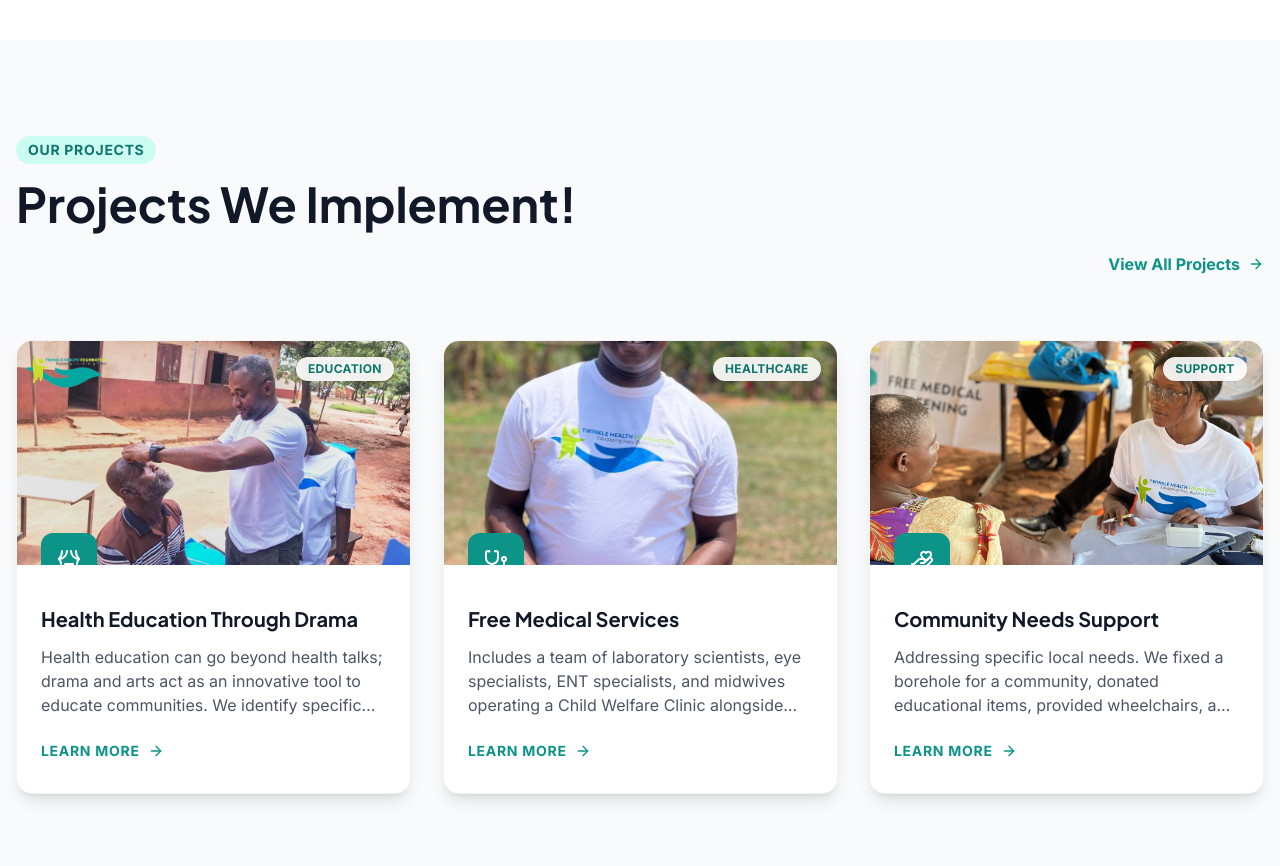
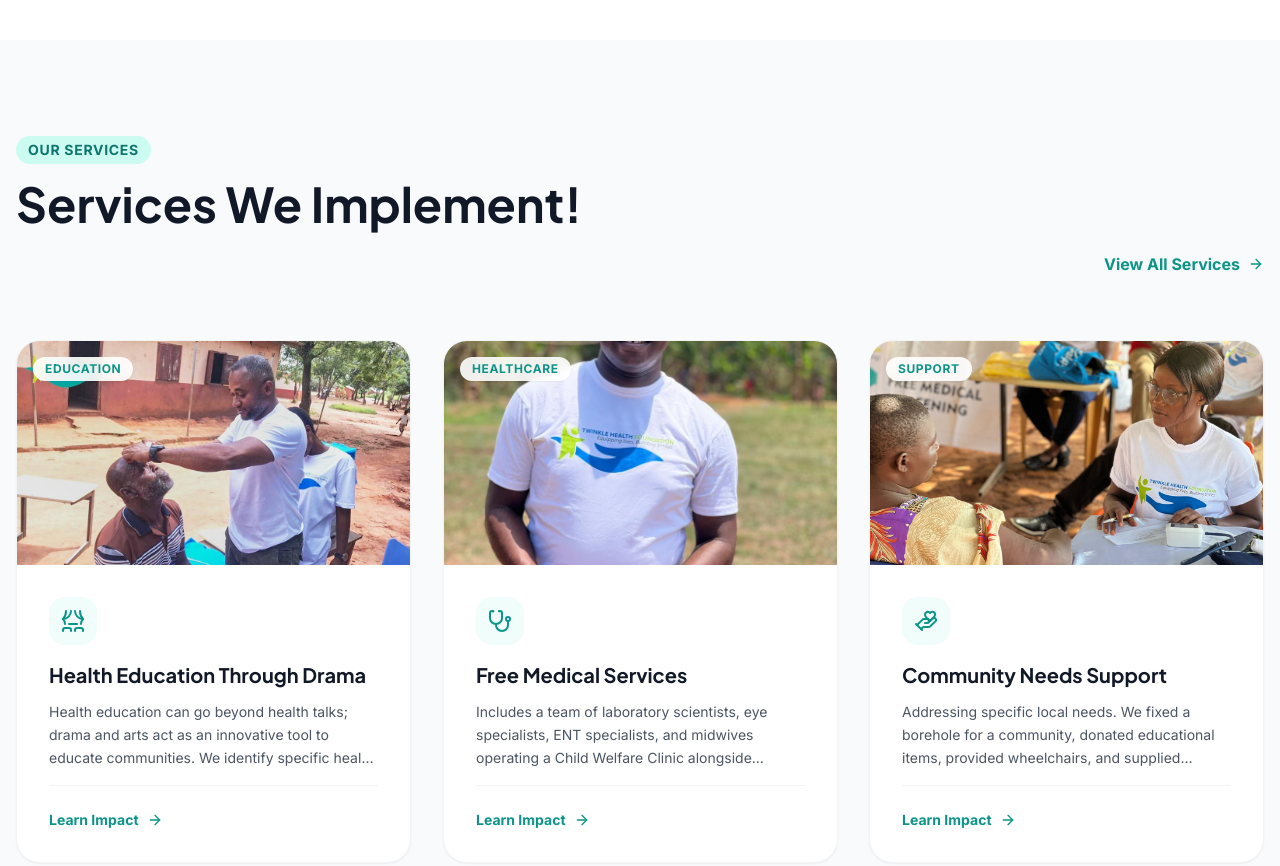
Before and after one commit to WilsonTenk/Twinklehealth-V2, a React (Vite) app: page / in a window 1280 px wide. Shown: the part 1920-2786 px from the top of the page. Built offline with nearby package versions, Linux system fonts and the light colour scheme.

Commit message:
Refactor Projects to Services: rename files, components, and update text

```diff
--- a/src/App.tsx
+++ b/src/App.tsx
@@ -4,7 +4,7 @@ import {
     Theater, Stethoscope, HandHeart, Sprout,
     Shirt, Users, Shield
 } from 'lucide-react';
-import { Project, BlogPost } from './types';
+import { Service, BlogPost } from './types';
 import Header from './components/Header';
 import Footer from './components/Footer';
 import LoadingSpinner from './components/LoadingSpinner';
@@ -12,8 +12,8 @@ import LoadingSpinner from './components/LoadingSpinner';
 // Lazy Load Pages
 const Home = React.lazy(() => import('./pages/Home'));
 const About = React.lazy(() => import('./pages/About'));
-const Projects = React.lazy(() => import('./pages/Projects'));
-const ProjectDetail = React.lazy(() => import('./pages/ProjectDetail'));
+const Services = React.lazy(() => import('./pages/Services'));
+const ServiceDetail = React.lazy(() => import('./pages/ServiceDetail'));
 const Blog = React.lazy(() => import('./pages/Blog'));
 const BlogDetail = React.lazy(() => import('./pages/BlogDetail'));
 const GetInvolved = React.lazy(() => import('./pages/GetInvolved'));
@@ -21,7 +21,7 @@ const SearchResults = React.lazy(() => import('./pages/SearchResults'));
 
 // --- Data Definitions (Shared) ---
 
-const projects: Project[] = [
+const services: Service[] = [
     {
         id: 1,
         title: "Health Education Through Drama",
@@ -312,7 +312,7 @@ const App: React.FC = () => {
 
     // Helper to determine which Nav Item should be highlighted
     const getActiveNav = () => {
-        if (viewState.page === 'ProjectDetail') return 'Projects';
+        if (viewState.page === 'ServiceDetail') return 'Services';
         if (viewState.page === 'BlogDetail') return 'Blog';
         if (viewState.page === 'SearchResults') return '';
         return viewState.page;
@@ -322,20 +322,20 @@ const App: React.FC = () => {
     const renderContent = () => {
         switch (viewState.page) {
             case 'Home':
-                return <Home projects={projects} blogPosts={blogPosts} onNavigate={navigate} />;
+                return <Home services={services} blogPosts={blogPosts} onNavigate={navigate} />;
             case 'About':
                 return <About />;
-            case 'Projects': // Renamed from Services
-                return <Projects projects={projects} onNavigate={navigate} />;
-            case 'ProjectDetail': // Renamed from ServiceDetail
-                const project = projects.find(s => s.id === viewState.id);
-                return project ? (
-                    <ProjectDetail
-                        project={project}
-                        onBack={() => navigate('Projects')}
+            case 'Services': // Renamed from Projects
+                return <Services services={services} onNavigate={navigate} />;
+            case 'ServiceDetail': // Renamed from ProjectDetail
+                const service = services.find(s => s.id === viewState.id);
+                return service ? (
+                    <ServiceDetail
+                        service={service}
+                        onBack={() => navigate('Services')}
                         onDonate={() => navigate('Get Involved')}
                     />
-                ) : <Projects projects={projects} onNavigate={navigate} />;
+                ) : <Services services={services} onNavigate={navigate} />;
             case 'Blog':
                 return <Blog blogPosts={blogPosts} onNavigate={navigate} />;
             case 'BlogDetail':
@@ -351,12 +351,12 @@ const App: React.FC = () => {
             case 'SearchResults':
                 return <SearchResults
                     query={viewState.query || ''}
-                    projects={projects}
+                    services={services}
                     blogPosts={blogPosts}
                     onNavigate={navigate}
                 />;
             default:
-                return <Home projects={projects} blogPosts={blogPosts} onNavigate={navigate} />;
+                return <Home services={services} blogPosts={blogPosts} onNavigate={navigate} />;
         }
     };
 
@@ -376,7 +376,7 @@ const App: React.FC = () => {
                 </Suspense>
             </main>
 
-            <Footer onNavigate={(page) => navigate(page)} projects={projects} />
+            <Footer onNavigate={(page) => navigate(page)} services={services} />
         </div>
     );
 };
--- a/src/components/Footer.tsx
+++ b/src/components/Footer.tsx
@@ -1,13 +1,13 @@
 import React, { useState } from 'react';
 import { Facebook, Twitter, Instagram, Youtube, ArrowRight, Mail, Phone, Linkedin, ChevronDown, ChevronUp } from 'lucide-react';
-import { Project } from '../types';
+import { Service } from '../types';
 
 interface FooterProps {
     onNavigate: (page: string) => void;
-    projects: Project[];
+    services: Service[];
 }
 
-const Footer: React.FC<FooterProps> = ({ onNavigate, projects }) => {
+const Footer: React.FC<FooterProps> = ({ onNavigate, services }) => {
     const [email, setEmail] = useState('');
     const [status, setStatus] = useState<'idle' | 'submitting' | 'success' | 'error'>('idle');
 
@@ -127,26 +127,26 @@ const Footer: React.FC<FooterProps> = ({ onNavigate, projects }) => {
                         </div>
                     </div>
 
-                    {/* Projects - Accordion on Mobile */}
+                    {/* Services - Accordion on Mobile */}
                     <div className="lg:col-span-1 border-b border-gray-900 lg:border-none pb-6 lg:pb-0">
                         <button
                             className="w-full flex justify-between items-center lg:cursor-default"
-                            onClick={() => toggleSection('projects')}
+                            onClick={() => toggleSection('services')}
                         >
-                            <h3 className="text-white font-bold text-lg">Our Projects</h3>
+                            <h3 className="text-white font-bold text-lg">Our Services</h3>
                             <div className="lg:hidden text-gray-500">
-                                {openSection === 'projects' ? <ChevronUp size={20} /> : <ChevronDown size={20} />}
+                                {openSection === 'services' ? <ChevronUp size={20} /> : <ChevronDown size={20} />}
                             </div>
                         </button>
-                        <div className={`mt-4 lg:mt-6 space-y-3 overflow-hidden transition-all duration-300 ${openSection === 'projects' ? 'max-h-96 opacity-100' : 'max-h-0 opacity-0 lg:max-h-full lg:opacity-100'}`}>
-                            {projects.slice(0, 4).map((project) => (
+                        <div className={`mt-4 lg:mt-6 space-y-3 overflow-hidden transition-all duration-300 ${openSection === 'services' ? 'max-h-96 opacity-100' : 'max-h-0 opacity-0 lg:max-h-full lg:opacity-100'}`}>
+                            {services.slice(0, 4).map((service) => (
                                 <button
-                                    key={project.id}
-                                    onClick={() => onNavigate('Projects')}
+                                    key={service.id}
+                                    onClick={() => onNavigate('Services')}
                                     className="block w-full text-left hover:text-primary-400 text-gray-400 transition-colors text-sm py-1"
-                                    title={project.title}
+                                    title={service.title}
                                 >
-                                    {truncate(project.title, 25)}
+                                    {truncate(service.title, 25)}
                                 </button>
                             ))}
                         </div>
--- a/src/components/Header.tsx
+++ b/src/components/Header.tsx
@@ -33,7 +33,7 @@ const Header: React.FC<HeaderProps> = ({ currentPage, onNavigate, onSearch, isDa
         }
     }, [isSearchOpen]);
 
-    const navItems = ['Home', 'About', 'Projects', 'Blog', 'Get Involved'];
+    const navItems = ['Home', 'About', 'Services', 'Blog', 'Get Involved'];
 
     const handleNavClick = (item: string) => {
         onNavigate(item);
--- a/src/components/ProjectCard.tsx
+++ /dev/null
@@ -1,48 +0,0 @@
-
-import React from 'react';
-import { ArrowRight } from 'lucide-react';
-import { Project } from '../types';
-
-interface ProjectCardProps {
-    project: Project;
-    onNavigate?: (page: string, id?: number) => void;
-}
-
-const ProjectCard: React.FC<ProjectCardProps> = ({ project, onNavigate }) => {
-    return (
-        <div className="group h-full bg-white dark:bg-gray-900 rounded-2xl overflow-hidden shadow-lg hover:shadow-2xl transition-all duration-300 border border-gray-100 dark:border-gray-800 flex flex-col">
-            <div className="relative h-56 overflow-hidden cursor-pointer" onClick={() => onNavigate && onNavigate('ProjectDetail', project.id)}>
-                <img
-                    src={project.image}
-                    alt={project.title}
-                    className="w-full h-full object-cover transform group-hover:scale-110 transition-transform duration-700"
-                />
-                <div className="absolute top-4 right-4 bg-white/90 backdrop-blur-sm px-3 py-1 rounded-full text-xs font-bold text-primary-700 shadow-sm uppercase tracking-wide">
-                    {project.tag}
-                </div>
-                <div className="absolute -bottom-6 left-6 bg-primary-600 p-4 rounded-xl shadow-lg group-hover:bg-accent-500 transition-colors duration-300 text-white">
-                    <project.icon size={24} />
-                </div>
-            </div>
-            <div className="pt-10 pb-8 px-6 flex-grow flex flex-col">
-                <h3
-                    className="text-xl font-heading font-bold text-gray-900 dark:text-white mb-3 group-hover:text-primary-600 dark:group-hover:text-primary-400 transition-colors cursor-pointer"
-                    onClick={() => onNavigate && onNavigate('ProjectDetail', project.id)}
-                >
-                    {project.title}
-                </h3>
-                <p className="text-gray-600 dark:text-gray-300 mb-6 flex-grow line-clamp-3">
-                    {project.description}
-                </p>
-                <button
-                    onClick={() => onNavigate && onNavigate('ProjectDetail', project.id)}
-                    className="inline-flex items-center text-primary-600 dark:text-primary-400 font-bold text-sm uppercase tracking-wider group-hover:text-accent-600 dark:group-hover:text-accent-400 transition-colors mt-auto"
-                >
-                    Learn More <ArrowRight size={16} className="ml-2 transform group-hover:translate-x-1 transition-transform" />
-                </button>
-            </div>
-        </div>
-    );
-};
-
-export default ProjectCard;
--- /dev/null
+++ b/src/components/ServiceCard.tsx
@@ -0,0 +1,49 @@
+import React from 'react';
+import { ArrowRight } from 'lucide-react';
+import { Service } from '../types';
+
+interface ServiceCardProps {
+    service: Service;
+    onNavigate: (page: string, id?: number) => void;
+}
+
+const ServiceCard: React.FC<ServiceCardProps> = ({ service, onNavigate }) => {
+    return (
+        <div
+            onClick={() => onNavigate('ServiceDetail', service.id)}
+            className="group h-full bg-white dark:bg-gray-900 rounded-3xl overflow-hidden shadow-sm hover:shadow-xl transition-all duration-300 border border-gray-100 dark:border-gray-800 flex flex-col cursor-pointer"
+        >
+            <div className="relative h-56 overflow-hidden">
+                <img
+                    src={service.image}
+                    alt={service.title}
+                    className="w-full h-full object-cover transition-transform duration-700 group-hover:scale-110"
+                />
+                <div className="absolute top-4 left-4 bg-white/90 dark:bg-gray-900/90 backdrop-blur-sm px-3 py-1 rounded-full text-xs font-bold text-primary-600 dark:text-primary-400 uppercase tracking-wider shadow-sm">
+                    {service.tag}
+                </div>
+            </div>
+
+            <div className="p-8 flex flex-col flex-grow">
+                <div className="mb-4">
+                    <div className="bg-primary-50 dark:bg-primary-900/30 p-3 rounded-2xl w-fit text-primary-600 dark:text-primary-400 mb-4 group-hover:bg-primary-600 group-hover:text-white transition-colors duration-300">
+                        <service.icon size={24} />
+                    </div>
+                    <h3 className="text-xl font-heading font-bold text-gray-900 dark:text-white mb-3 group-hover:text-primary-600 dark:group-hover:text-primary-400 transition-colors">
+                        {service.title}
+                    </h3>
+                    <p className="text-gray-600 dark:text-gray-300 line-clamp-3 leading-relaxed text-sm">
+                        {service.description}
+                    </p>
+                </div>
+
+                <div className="mt-auto pt-6 border-t border-gray-100 dark:border-gray-800 flex items-center text-primary-600 dark:text-primary-400 font-bold text-sm group-hover:translate-x-1 transition-transform">
+                    <span>Learn Impact</span>
+                    <ArrowRight size={16} className="ml-2" />
+                </div>
+            </div>
+        </div>
+    );
+};
+
+export default ServiceCard;
--- a/src/pages/Home.tsx
+++ b/src/pages/Home.tsx
@@ -1,15 +1,15 @@
 import React, { useState } from 'react';
 import { Heart, Check, Phone, ArrowRight, Quote, HelpCircle, ChevronDown } from 'lucide-react';
 import SectionTitle from '../components/SectionTitle';
-import ProjectCard from '../components/ProjectCard';
+import ServiceCard from '../components/ServiceCard';
 import BlogCard from '../components/BlogCard';
 import ScrollReveal from '../components/ScrollReveal';
-import { Project, BlogPost, Testimonial, FaqItem } from '../types';
+import { Service, BlogPost, Testimonial, FaqItem } from '../types';
 import DonationButton from '../components/DonationButton';
 import CountUp from '../components/CountUp';
 
 interface HomeProps {
-    projects: Project[];
+    services: Service[];
     blogPosts: BlogPost[];
     onNavigate: (page: string, id?: number) => void;
 }
@@ -88,7 +88,7 @@ const AccordionItem: React.FC<{ item: FaqItem; isOpen: boolean; onToggle: () =>
     );
 };
 
-const Home: React.FC<HomeProps> = ({ projects, blogPosts, onNavigate }) => {
+const Home: React.FC<HomeProps> = ({ services, blogPosts, onNavigate }) => {
     const [openFaqId, setOpenFaqId] = useState<number | null>(1);
     const [activeIndex, setActiveIndex] = useState(0);
 
@@ -250,29 +250,29 @@ const Home: React.FC<HomeProps> = ({ projects, blogPosts, onNavigate }) => {
                 </section>
             </ScrollReveal>
 
-            {/* Projects (formerly Services) Section Summary */}
+            {/* Services (formerly Services) Section Summary */}
             <section className="py-24 bg-gray-50 dark:bg-gray-800">
                 <div className="container mx-auto px-4">
                     <ScrollReveal>
                         <div className="flex flex-col md:flex-row justify-between items-end mb-16 gap-6">
                             <div className="max-w-2xl">
                                 <SectionTitle
-                                    subtitle="Our Projects"
-                                    title="Projects We Implement!"
+                                    subtitle="Our Services"
+                                    title="Services We Implement!"
                                 />
                             </div>
                             <div className="flex items-center space-x-4">
-                                <button onClick={() => onNavigate('Projects')} className="text-primary-600 font-bold flex items-center hover:underline">
-                                    View All Projects <ArrowRight size={16} className="ml-2" />
+                                <button onClick={() => onNavigate('Services')} className="text-primary-600 font-bold flex items-center hover:underline">
+                                    View All Services <ArrowRight size={16} className="ml-2" />
                                 </button>
                             </div>
                         </div>
 
                         <div className="grid grid-cols-1 md:grid-cols-2 lg:grid-cols-3 gap-8">
-                            {projects.slice(0, 3).map((project, i) => (
-                                <div key={project.id} className="h-full">
+                            {services.slice(0, 3).map((service, i) => (
+                                <div key={service.id} className="h-full">
                                     <ScrollReveal delay={i * 100}>
-                                        <ProjectCard project={project} onNavigate={onNavigate} />
+                                        <ServiceCard service={service} onNavigate={onNavigate} />
                                     </ScrollReveal>
                                 </div>
                             ))}
--- a/src/pages/SearchResults.tsx
+++ b/src/pages/SearchResults.tsx
@@ -2,25 +2,25 @@
 import React from 'react';
 import { Search, ArrowLeft } from 'lucide-react';
 import SectionTitle from '../components/SectionTitle';
-import ProjectCard from '../components/ProjectCard';
+import ServiceCard from '../components/ServiceCard';
 import BlogCard from '../components/BlogCard';
-import { Project, BlogPost } from '../types';
+import { Service, BlogPost } from '../types';
 import ScrollReveal from '../components/ScrollReveal';
 
 interface SearchResultsProps {
     query: string;
-    projects: Project[];
+    services: Service[];
     blogPosts: BlogPost[];
     onNavigate: (page: string, id?: number) => void;
 }
 
-const SearchResults: React.FC<SearchResultsProps> = ({ query, projects, blogPosts, onNavigate }) => {
+const SearchResults: React.FC<SearchResultsProps> = ({ query, services, blogPosts, onNavigate }) => {
     const lowercaseQuery = query.toLowerCase();
 
-    const filteredProjects = projects.filter(project =>
-        project.title.toLowerCase().includes(lowercaseQuery) ||
-        project.description.toLowerCase().includes(lowercaseQuery) ||
-        project.tag.toLowerCase().includes(lowercaseQuery)
+    const filteredServices = services.filter(service =>
+        service.title.toLowerCase().includes(lowercaseQuery) ||
+        service.description.toLowerCase().includes(lowercaseQuery) ||
+        service.tag.toLowerCase().includes(lowercaseQuery)
     );
 
     const filteredPosts = blogPosts.filter(post =>
@@ -29,7 +29,7 @@ const SearchResults: React.FC<SearchResultsProps> = ({ query, projects, blogPost
         post.category.toLowerCase().includes(lowercaseQuery)
     );
 
-    const hasResults = filteredProjects.length > 0 || filteredPosts.length > 0;
+    const hasResults = filteredServices.length > 0 || filteredPosts.length > 0;
 
     return (
         <div className="animate-fade-in min-h-[60vh]">
@@ -55,16 +55,16 @@ const SearchResults: React.FC<SearchResultsProps> = ({ query, projects, blogPost
                             <Search size={32} />
                         </div>
                         <h2 className="text-2xl font-bold text-gray-900 mb-2">No results found</h2>
-                        <p className="text-gray-600">Try adjusting your search terms or browse our projects.</p>
+                        <p className="text-gray-600">Try adjusting your search terms or browse our services.</p>
                     </div>
                 ) : (
                     <div className="space-y-16">
-                        {filteredProjects.length > 0 && (
+                        {filteredServices.length > 0 && (
                             <ScrollReveal>
-                                <SectionTitle title="Projects" subtitle="Matched Projects" />
+                                <SectionTitle title="Services" subtitle="Matched Services" />
                                 <div className="grid grid-cols-1 md:grid-cols-2 lg:grid-cols-3 gap-8">
-                                    {filteredProjects.map(project => (
-                                        <ProjectCard key={project.id} project={project} onNavigate={onNavigate} />
+                                    {filteredServices.map(service => (
+                                        <ServiceCard key={service.id} service={service} onNavigate={onNavigate} />
                                     ))}
                                 </div>
                             </ScrollReveal>
--- a/src/pages/Projects.tsx
+++ b/src/pages/Services.tsx
@@ -1,15 +1,15 @@
 
 import React from 'react';
 import SectionTitle from '../components/SectionTitle';
-import ProjectCard from '../components/ProjectCard';
-import { Project } from '../types';
+import ServiceCard from '../components/ServiceCard';
+import { Service } from '../types';
 
-interface ProjectsPageProps {
-    projects: Project[];
+interface ServicesPageProps {
+    services: Service[];
     onNavigate?: (page: string, id?: number) => void;
 }
 
-const Projects: React.FC<ProjectsPageProps> = ({ projects, onNavigate }) => {
+const Services: React.FC<ServicesPageProps> = ({ services, onNavigate }) => {
     return (
         <div className="animate-fade-in">
             <div className="bg-primary-900 py-24 text-center relative overflow-hidden">
@@ -17,7 +17,7 @@ const Projects: React.FC<ProjectsPageProps> = ({ projects, onNavigate }) => {
                     <img src="images/PHOTO-2025-04-14-16-34-56 (3).jpg" alt="Header BG" className="w-full h-full object-cover" />
                 </div>
                 <div className="container mx-auto px-4 relative z-10">
-                    <h1 className="text-4xl md:text-6xl font-heading font-bold text-white mb-4">Our Projects</h1>
+                    <h1 className="text-4xl md:text-6xl font-heading font-bold text-white mb-4">Our Services</h1>
                     <p className="text-xl text-primary-100 max-w-2xl mx-auto">Comprehensive care and support designed to uplift communities from the ground up.</p>
                 </div>
             </div>
@@ -27,16 +27,16 @@ const Projects: React.FC<ProjectsPageProps> = ({ projects, onNavigate }) => {
                     <div className="text-center max-w-3xl mx-auto mb-16">
                         <SectionTitle
                             subtitle="What We Do"
-                            title="Holistic Community Development"
-                            description="Our projects range from direct medical intervention to long-term economic empowerment. Click on any project to learn more about how we make a difference."
+                            title="Holistic Community Services"
+                            description="Our services range from direct medical intervention to long-term economic empowerment. Click on any service to learn more about how we make a difference."
                             alignment="center"
                         />
                     </div>
 
                     <div className="grid grid-cols-1 md:grid-cols-2 lg:grid-cols-3 gap-8">
-                        {projects.map((project) => (
-                            <div key={project.id}>
-                                <ProjectCard project={project} onNavigate={onNavigate!} />
+                        {services.map((service) => (
+                            <div key={service.id}>
+                                <ServiceCard service={service} onNavigate={onNavigate!} />
                             </div>
                         ))}
                     </div>
@@ -46,4 +46,4 @@ const Projects: React.FC<ProjectsPageProps> = ({ projects, onNavigate }) => {
     );
 };
 
-export default Projects;
+export default Services;
--- a/src/types.ts
+++ b/src/types.ts
@@ -1,6 +1,6 @@
 import React from 'react';
 
-export interface Project {
+export interface Service {
     id: number;
     title: string;
     description: string;
```
Also changed, not shown: src/pages/ServiceDetail.tsx (renamed from src/pages/ProjectDetail.tsx, +20 -20 lines).
